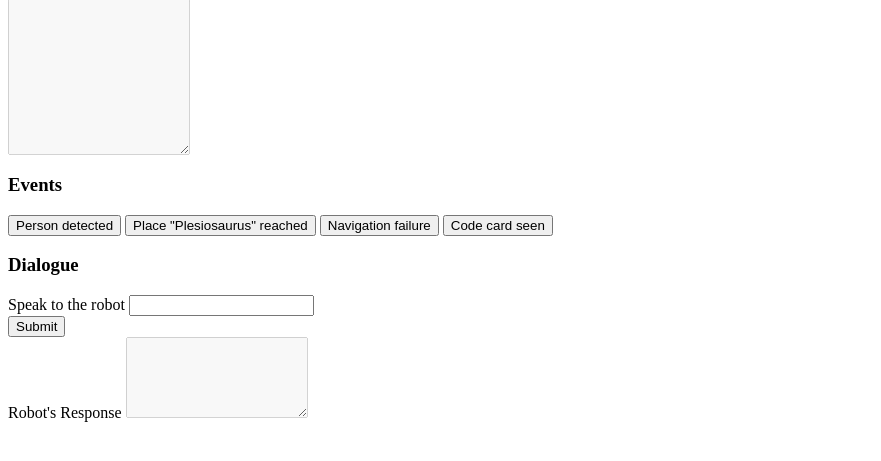
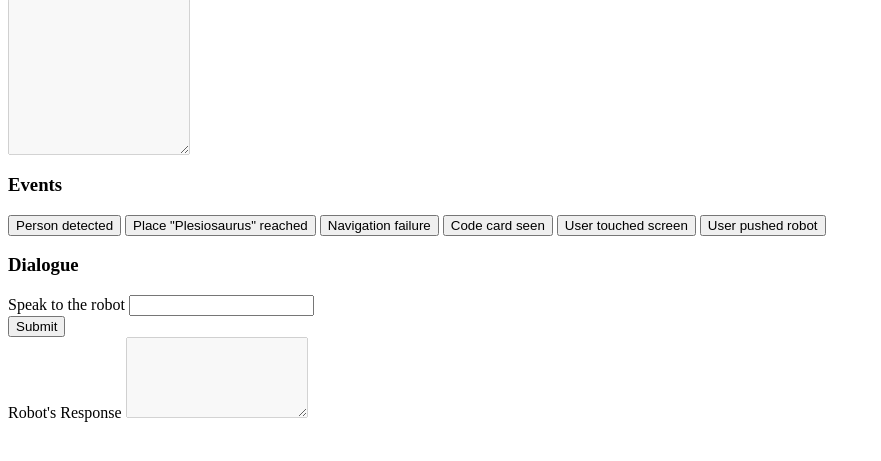
Before and after one commit to LCAS/robot-dialogflow, a Python web app: template fulfilments/templates/index.html in a window 1280 px wide. Shown: the part 171-632 px from the top of the page, without its empty margins (0-881 px from the left). Run offline with Jinja, Linux system fonts and the light colour scheme; the template is opened without the code that fills it, so the values that code supplies are empty.

Commit message:
more events

```diff
--- a/fulfilments/templates/index.html
+++ b/fulfilments/templates/index.html
@@ -113,6 +113,17 @@ $$(document).ready(function () {
 					});">
 					Code card seen
 				</button>
+				<button type="button" class="btn btn-default"
+					onclick="send_event('screen_touched', {
+						context: 'unknown'
+					});">
+					User touched screen
+				</button>
+				<button type="button" class="btn btn-default"
+					onclick="send_event('robot_pushed', {
+					});">
+					User pushed robot
+				</button>
 			</div>
 		</div>
 		<div class="col-md-4">
```
